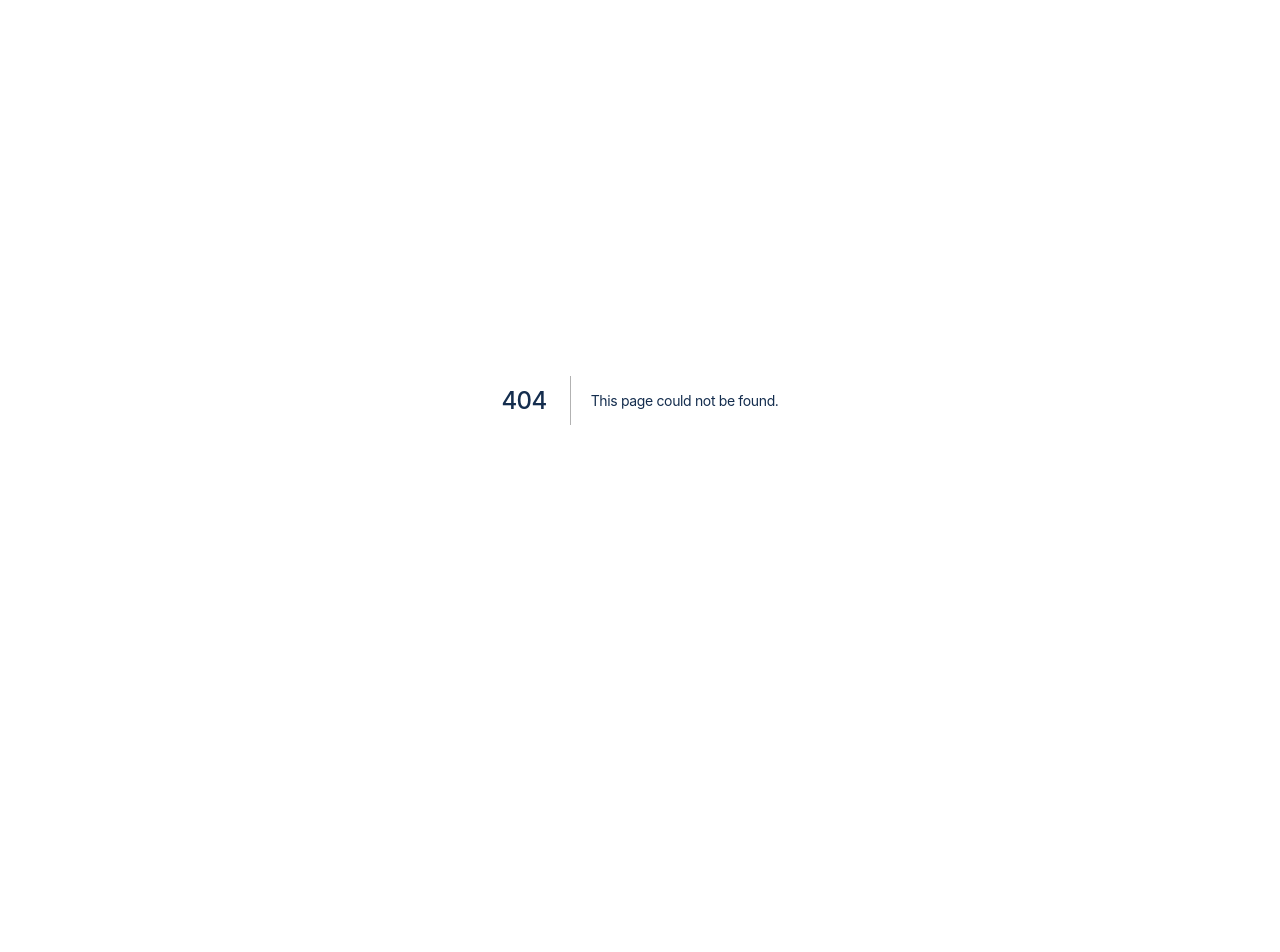
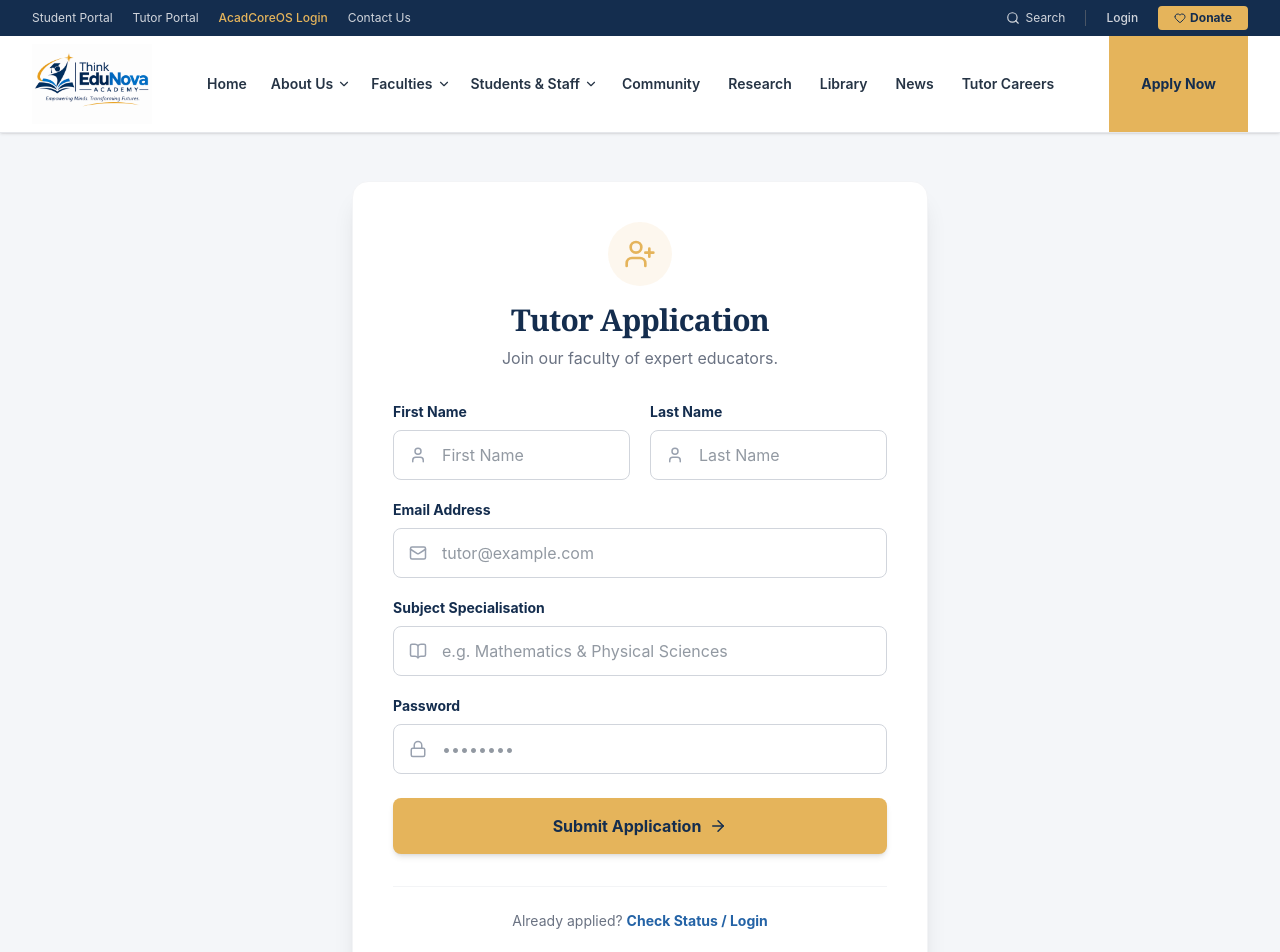
Before and after one commit to maiselakn-lab/edunova-academy, a Next.js app: page /become-a-tutor/apply in a window 1280 px wide. Before the commit this address had no page. Shown: the top 952 px of the page. Before the commit the page ends 800 px from the top, so only its background shows below. Built offline with nearby package versions, Linux system fonts and the light colour scheme; a web font is replaced by a local one.

Commit message:
feat: create tutor application form page

```diff
--- /dev/null
+++ b/app/become-a-tutor/apply/page.tsx
@@ -0,0 +1,174 @@
+"use client";
+
+import Link from 'next/link';
+import { useState } from 'react';
+import { useRouter } from 'next/navigation';
+import PublicNavbar from '@/components/layout/PublicNavbar';
+import { UserPlus, Mail, Lock, User, ArrowRight, Loader2, AlertCircle, CheckCircle2, BookOpen } from 'lucide-react';
+
+export default function TutorApply() {
+  const router = useRouter();
+  const [formData, setFormData] = useState({
+    firstName: '',
+    lastName: '',
+    email: '',
+    password: '',
+    specialization: '',
+  });
+  const [error, setError] = useState('');
+  const [success, setSuccess] = useState(false);
+  const [isLoading, setIsLoading] = useState(false);
+
+  const handleApply = async (e: React.FormEvent) => {
+    e.preventDefault();
+    setError('');
+    setIsLoading(true);
+
+    try {
+      const response = await fetch('https://edunova-academy-qkk5.onrender.com/api/signup', {
+        method: 'POST',
+        headers: { 'Content-Type': 'application/json' },
+        body: JSON.stringify({
+          first_name: formData.firstName,
+          last_name: formData.lastName,
+          email: formData.email,
+          password: formData.password,
+          role: 'tutor',
+          school_id: 1
+        }),
+      });
+
+      const data = await response.json();
+
+      if (!response.ok) {
+        throw new Error(data.detail || 'Application failed');
+      }
+
+      setSuccess(true);
+
+      setTimeout(() => {
+        router.push('/login/tutor');
+      }, 2000);
+
+    } catch (err: any) {
+      setError(err.message || 'Something went wrong.');
+    } finally {
+      setIsLoading(false);
+    }
+  };
+
+  return (
+    <div className="flex flex-col min-h-screen bg-brand-grey">
+      <PublicNavbar />
+      <div className="flex-grow flex items-center justify-center p-6 py-12">
+        <div className="bg-white p-10 rounded-2xl shadow-xl w-full max-w-xl border border-gray-100">
+          <div className="text-center mb-8">
+            <div className="w-16 h-16 bg-brand-gold/10 rounded-full flex items-center justify-center mx-auto mb-4">
+              <UserPlus className="text-brand-gold" size={32} />
+            </div>
+            <h1 className="text-3xl font-serif font-bold text-brand-navy mb-2">Tutor Application</h1>
+            <p className="text-gray-500">Join our faculty of expert educators.</p>
+          </div>
+
+          {error && (
+            <div className="bg-red-50 text-red-600 p-4 rounded-lg mb-6 flex items-start gap-3 border border-red-100">
+              <AlertCircle size={20} className="shrink-0 mt-0.5" />
+              <p className="text-sm font-medium">{error}</p>
+            </div>
+          )}
+
+          {success && (
+            <div className="bg-brand-teal/10 text-brand-teal p-4 rounded-lg mb-6 flex items-start gap-3 border border-brand-teal/20">
+              <CheckCircle2 size={20} className="shrink-0 mt-0.5" />
+              <p className="text-sm font-medium">Application successful! Redirecting to login...</p>
+            </div>
+          )}
+
+          <form onSubmit={handleApply} className="space-y-5">
+            <div className="grid grid-cols-1 md:grid-cols-2 gap-5">
+              <div>
+                <label className="block text-sm font-bold text-brand-navy mb-2">First Name</label>
+                <div className="relative">
+                  <User className="absolute left-4 top-1/2 -translate-y-1/2 text-gray-400" size={18} />
+                  <input
+                    type="text" required
+                    value={formData.firstName}
+                    onChange={(e) => setFormData({...formData, firstName: e.target.value})}
+                    placeholder="First Name"
+                    className="w-full pl-12 pr-4 py-3 border border-gray-300 rounded-lg focus:outline-none focus:ring-2 focus:ring-brand-gold"
+                  />
+                </div>
+              </div>
+              <div>
+                <label className="block text-sm font-bold text-brand-navy mb-2">Last Name</label>
+                <div className="relative">
+                  <User className="absolute left-4 top-1/2 -translate-y-1/2 text-gray-400" size={18} />
+                  <input
+                    type="text" required
+                    value={formData.lastName}
+                    onChange={(e) => setFormData({...formData, lastName: e.target.value})}
+                    placeholder="Last Name"
+                    className="w-full pl-12 pr-4 py-3 border border-gray-300 rounded-lg focus:outline-none focus:ring-2 focus:ring-brand-gold"
+                  />
+                </div>
+              </div>
+            </div>
+
+            <div>
+              <label className="block text-sm font-bold text-brand-navy mb-2">Email Address</label>
+              <div className="relative">
+                <Mail className="absolute left-4 top-1/2 -translate-y-1/2 text-gray-400" size={18} />
+                <input
+                  type="email" required
+                  value={formData.email}
+                  onChange={(e) => setFormData({...formData, email: e.target.value})}
+                  placeholder="tutor@example.com"
+                  className="w-full pl-12 pr-4 py-3 border border-gray-300 rounded-lg focus:outline-none focus:ring-2 focus:ring-brand-gold"
+                />
+              </div>
+            </div>
+
+            <div>
+              <label className="block text-sm font-bold text-brand-navy mb-2">Subject Specialisation</label>
+              <div className="relative">
+                <BookOpen className="absolute left-4 top-1/2 -translate-y-1/2 text-gray-400" size={18} />
+                <input
+                  type="text" required
+                  value={formData.specialization}
+                  onChange={(e) => setFormData({...formData, specialization: e.target.value})}
+                  placeholder="e.g. Mathematics & Physical Sciences"
+                  className="w-full pl-12 pr-4 py-3 border border-gray-300 rounded-lg focus:outline-none focus:ring-2 focus:ring-brand-gold"
+                />
+              </div>
+            </div>
+
+            <div>
+              <label className="block text-sm font-bold text-brand-navy mb-2">Password</label>
+              <div className="relative">
+                <Lock className="absolute left-4 top-1/2 -translate-y-1/2 text-gray-400" size={18} />
+                <input
+                  type="password" required
+                  value={formData.password}
+                  onChange={(e) => setFormData({...formData, password: e.target.value})}
+                  placeholder="••••••••"
+                  className="w-full pl-12 pr-4 py-3 border border-gray-300 rounded-lg focus:outline-none focus:ring-2 focus:ring-brand-gold"
+                />
+              </div>
+            </div>
+
+            <button
+              type="submit" disabled={isLoading || success}
+              className="w-full bg-brand-gold text-brand-navy font-bold py-4 rounded-lg hover:bg-yellow-500 transition-colors shadow-md mt-6 flex justify-center items-center gap-2 disabled:opacity-70"
+            >
+              {isLoading ? <><Loader2 className="animate-spin" size={20}/> Submitting Application...</> : <>Submit Application <ArrowRight size={18} /></>}
+            </button>
+          </form>
+
+          <div className="mt-8 pt-6 border-t border-gray-100 text-center">
+            <p className="text-gray-500 text-sm">Already applied? <Link href="/login/tutor" className="text-brand-royal font-bold hover:underline">Check Status / Login</Link></p>
+          </div>
+        </div>
+      </div>
+    </div>
+  );
+}
```
